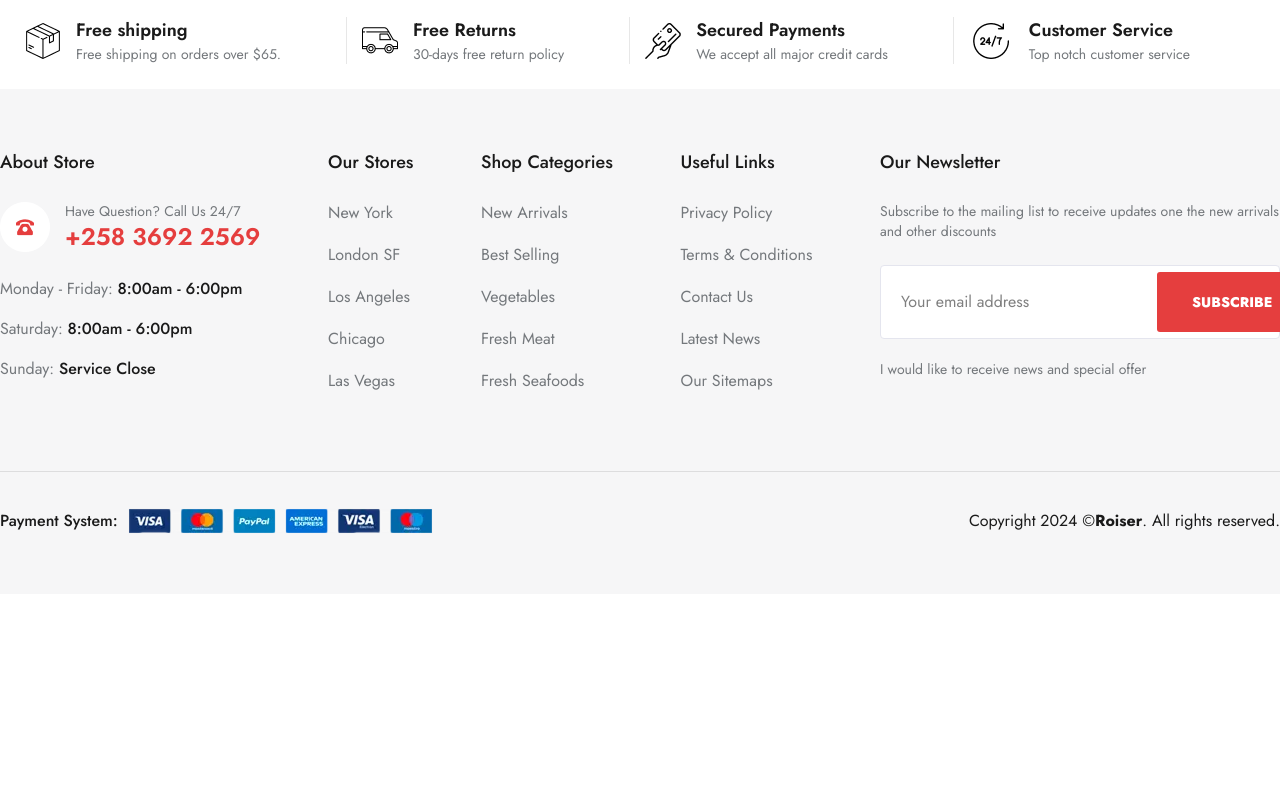
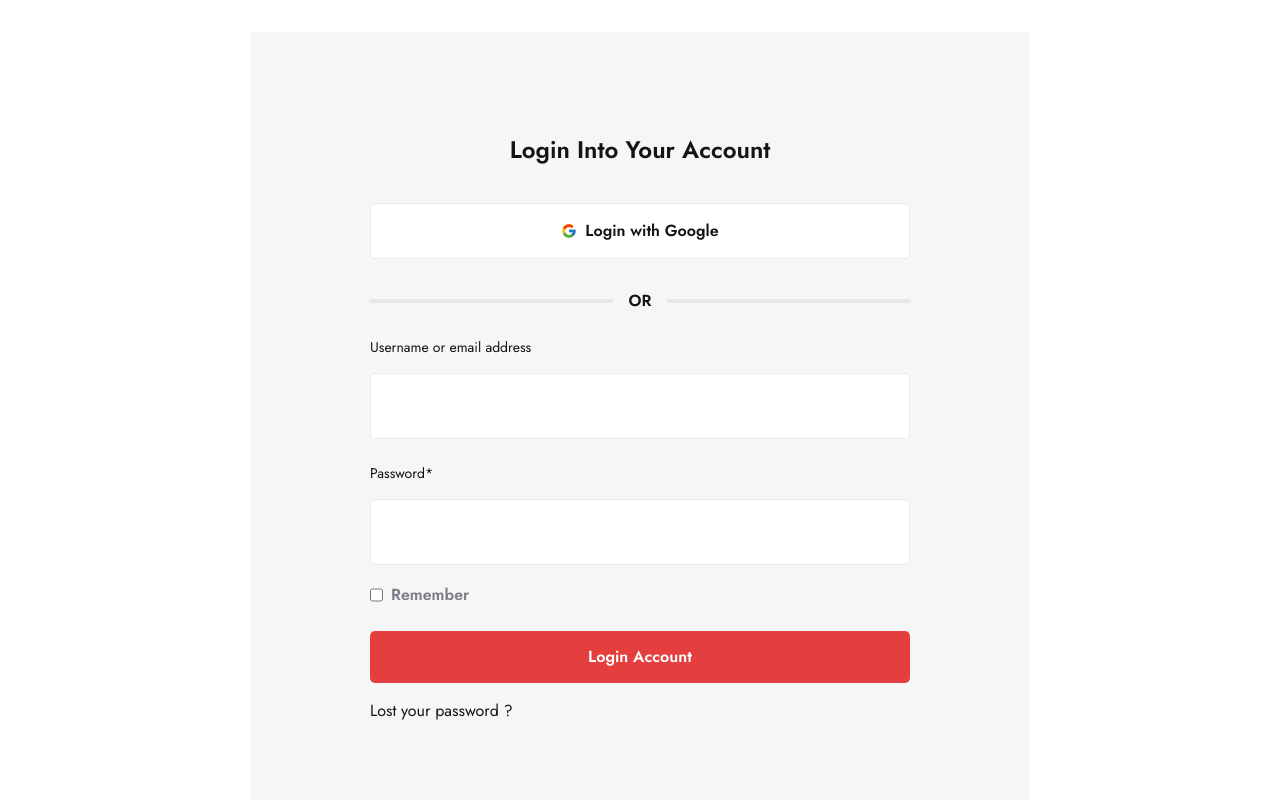
Before and after one commit to Sijan666/roiserTeam, a React (Vite) app: page /login in a window 1280 px wide. Shown: the part 600-1400 px from the top of the page. Before the commit the page ends 1194 px from the top, so only its background shows below. Built offline with nearby package versions, Linux system fonts and the light colour scheme; a web font is replaced by a local one.

Commit message:
login page add

```diff
--- a/src/components/Login.jsx
+++ b/src/components/Login.jsx
@@ -3,6 +3,7 @@ import Container from './Container'
 import Flex from './Flex'
 import { MdKeyboardArrowRight } from 'react-icons/md'
 import { Link } from 'react-router-dom'
+import { FcGoogle } from 'react-icons/fc'
 
 const Login = () => {
     return (
@@ -23,6 +24,38 @@ const Login = () => {
             </Flex>
         </Container>
         </div>
+        <div className="py-25">
+            <Container>
+                <div className="py-[100px] px-[120px] bg-[#F6F6F7] w-[780px] mx-auto">
+                    <h4 className='text-[24px] font-semibold  text-[#141414] text-center'>Login Into Your Account</h4>
+                    <div className="mt-[35px] mb-[30px] border border-[#EBEBEB] bg-white py-[15px] rounded-[5px] items-center flex justify-center">
+                        <FcGoogle className=' mr-2'/>
+                        <p className='text-base font-semibold text-[#141414] '>Login with Google</p>
+                    </div>
+                    <div className="">
+                        <Flex className={'justify-center gap-x-4'}>
+                            <div className="h-1 w-full bg-[#E7E7E7]"></div>
+                            <p className='text-base font-semibold text-[#141414] '>OR</p>
+                            <div className="h-1 w-full bg-[#E7E7E7]"></div>
+                        </Flex>
+                    </div>
+                    <div className="my-6">
+                        <p className='text-[#141414] text-[14px] pb-[15px] '>Username or email address</p>
+                        <input type="text" className='w-full p-5 bg-white border border-[#EBEBEB] rounded-[5px] outline-none'/>
+                        <p className='text-[#141414] text-[14px] pt-6 pb-[15px] '>Password*</p>
+                        <input type="text" className='w-full p-5 bg-white border border-[#EBEBEB] rounded-[5px] outline-none'/>
+                        <div className="flex pt-[18px]">
+                            <input type="checkbox" className='bg-white border border-[#EBEBEB] mr-2'/>
+                            <p className='text-base font-semibold text-[#7B7E86]'>Remember</p>
+                        </div>
+                    </div>
+                    <button className='bg-[#E53E3E] text-white w-full py-3.5 rounded-[5px] cursor-pointer'>
+                        <p className='text-base font-semibold'>Login Account</p>
+                    </button>
+                    <button className='text-[#141414] pt-4 cursor-pointer'>Lost your password ?</button>
+                </div>
+            </Container>
+        </div>
         </>
     )
 }
--- a/src/components/layouts/HeaderTop.jsx
+++ b/src/components/layouts/HeaderTop.jsx
@@ -23,16 +23,16 @@ const HeaderTop = () => {
               <Popover className="relative">
                 <PopoverButton className={'font-medium text-sm text-white font-Jost flex items-center gap-x-2 outline-none'}>My Account<span><IoIosArrowDown /></span></PopoverButton>
                 <PopoverPanel anchor="bottom" className="flex flex-col bg-[#e53e3ece] p-5 rounded-b-md text-white font-bold z-10">
-                  <a href="/analytics" className="mb-2">
-                    <Link to={'/login'}>
+
+                    <Link to={'/login'} className="mb-2">
                       Login
                     </Link>
-                  </a>
-                  <a href="/engagement">
+
+
                     <Link to={'/signup'}>
                       Sign Up
                     </Link>
-                  </a>
+
                 </PopoverPanel>
               </Popover>
               {/* </li> */}
```
